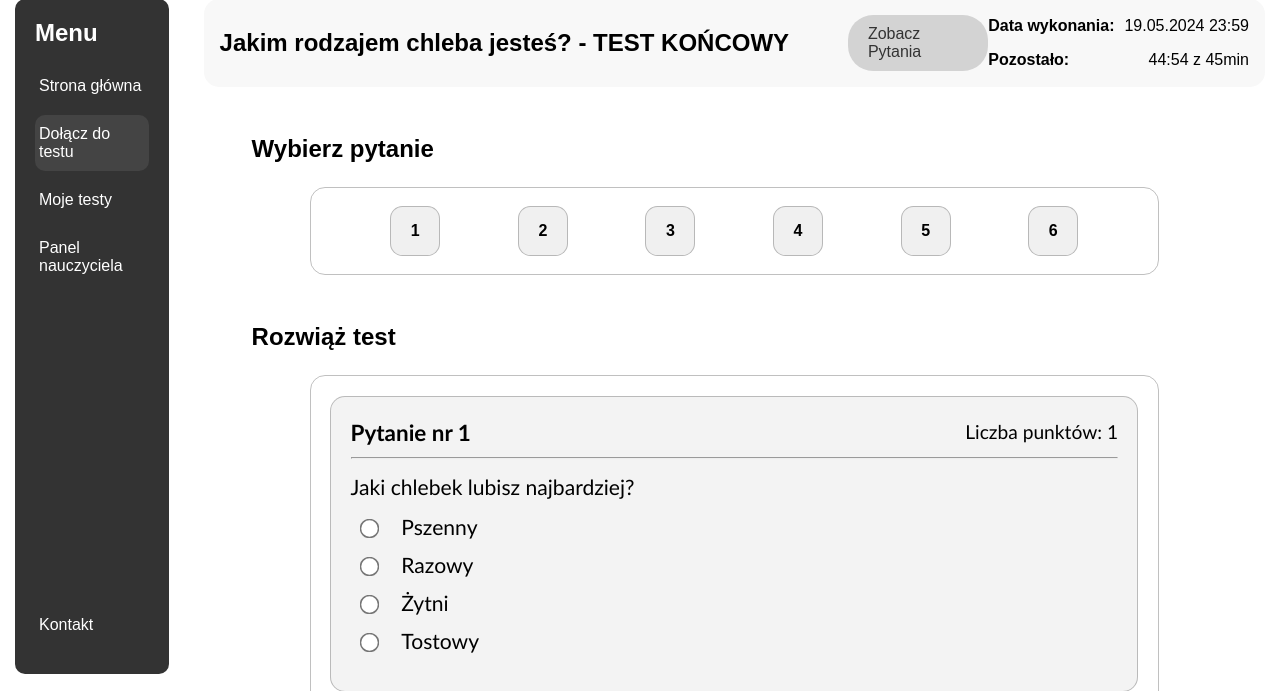
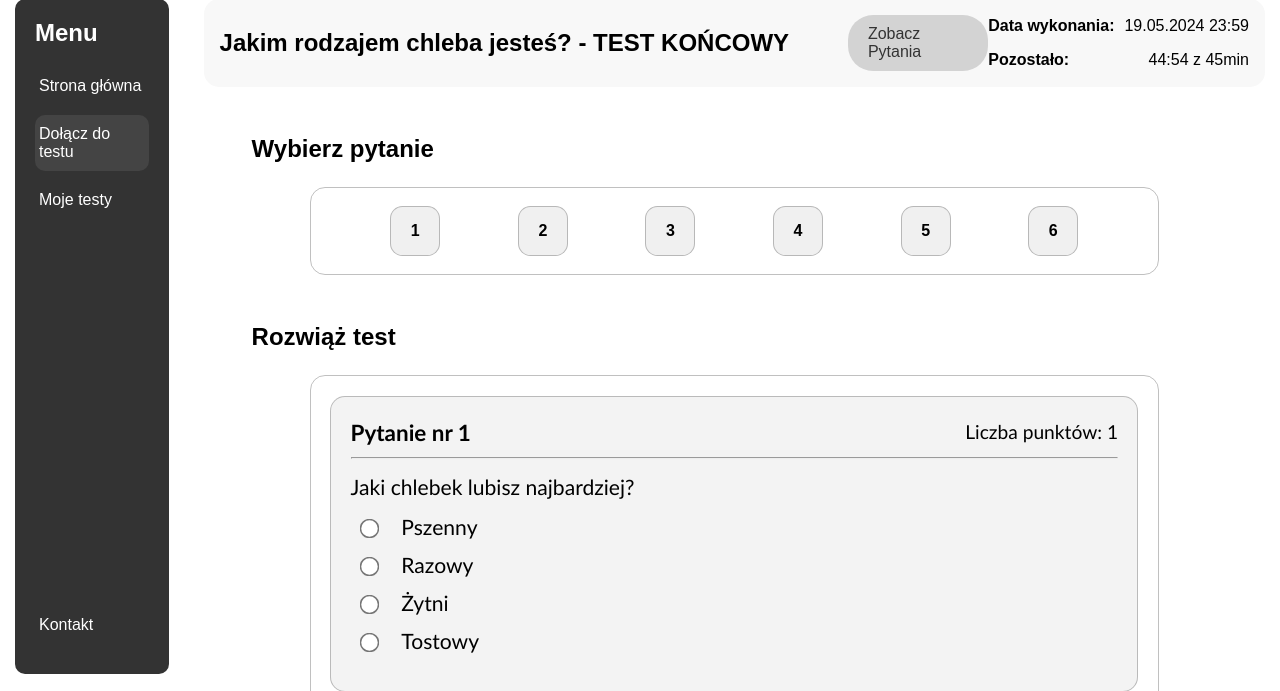
Before and after one commit to jakubludwiczak21/Noodle, a PHP site: page /html/test.php in a window 1280 px wide. Shown: the part 73-764 px from the top of the page. Run offline with PHP 8.4, Linux system fonts and the light colour scheme.

Commit message:
Add files via upload
Aktualizacja odnośników i widoku menu

```diff
--- a/Strona/html/kontakt.php
+++ b/Strona/html/kontakt.php
@@ -5,7 +5,7 @@
 <meta name="viewport" content="width=device-width, initial-scale=1.0">
 <script src="../jquery-3.7.1min.js"></script>
 <title>Noodle™</title>
-<link rel="stylesheet" href="../styles.css">
+<link rel="stylesheet" href="styles.css">
 </head>
 
 <body>
@@ -20,9 +20,7 @@
       <ul>
         <h2>Menu</h2>
         <li><a href="../index.php">Strona główna</a></li>
-        <li><a href="dolacz_kod.php">Dołącz do testu</a></li>
-        <li><a href="moje_testy.php" >Moje testy</a></li>
-        <li><a href="panel_nauczyciela/panel_nauczyciela.php">Panel nauczyciela</a></li>
+        <li><a href="panel_ucznia/dolacz_kod_nologin.php">Dołącz do testu</a></li>
       </ul>
 
 
--- a/Strona/html/test.php
+++ b/Strona/html/test.php
@@ -5,7 +5,7 @@
 <meta name="viewport" content="width=device-width, initial-scale=1.0">
 <script src="../jquery-3.7.1min.js"></script>
 <title>Noodle™</title>
-<link rel="stylesheet" href="../styles.css">
+<link rel="stylesheet" href="styles.css">
 </head>
 
 <body>
@@ -20,9 +20,8 @@
       <ul>
         <h2>Menu</h2>
         <li><a href="../index.php">Strona główna</a></li>
-        <li ><a href="dolacz_kod.php" class="aktualna-strona">Dołącz do testu</a></li>
-        <li><a href="moje_testy.php" >Moje testy</a></li>
-        <li><a href="panel_nauczyciela/panel_nauczyciela.php">Panel nauczyciela</a></li>
+        <li ><a href="panel_ucznia/dolacz_kod.php" class="aktualna-strona">Dołącz do testu</a></li>
+        <li><a href="panel_ucznia/moje_testy.php" >Moje testy</a></li>
       </ul>
 
 
```
